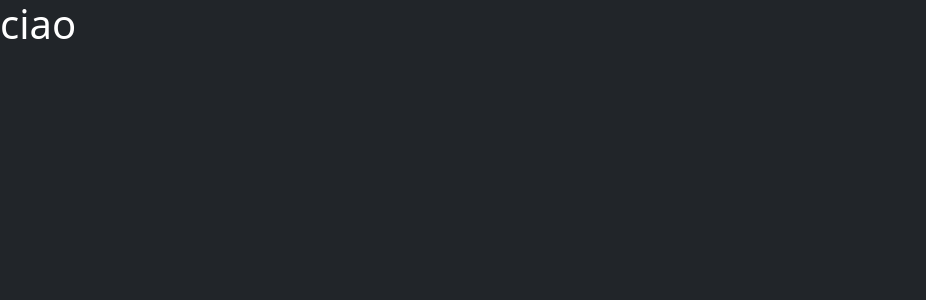
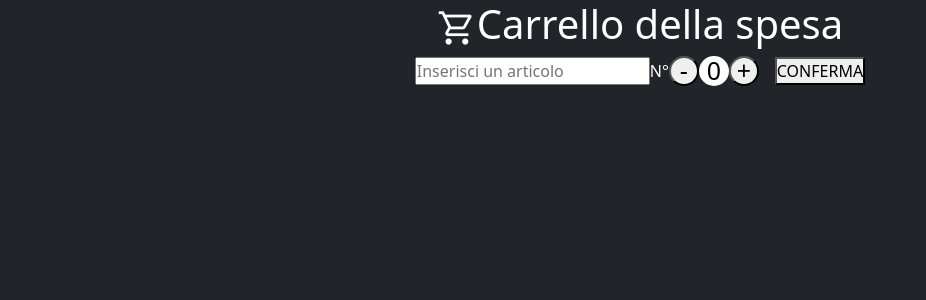
Before and after one commit to Davide-Scarsi/typescript-shopping-cart, a React (Create React App) app: page / in a window 1280 px wide. Shown: the top 300 px of the page, without its empty margins (0-926 px from the left). Built offline with nearby package versions, Linux system fonts and the light colour scheme.

Commit message:
half way throw addItem component

```diff
--- /dev/null
+++ b/src/components/addItem/addItem.css
@@ -0,0 +1,16 @@
+.AddItem-container :is(.minus-button, .plus-button){
+height: 30px;
+aspect-ratio: 1;
+border-radius: 50%;
+font-size: 25px;
+}
+
+.AddItem-container .counter{
+    background-color: white;
+    color: black;
+    height: 30px;
+    aspect-ratio: 1;
+    border-radius: 50%;
+    font-size: 25px;
+
+}
--- /dev/null
+++ b/src/components/addItem/addItem.tsx
@@ -0,0 +1,60 @@
+import React from "react";
+import './addItem.css'
+import { useState, useEffect } from 'react';
+
+
+
+export default function FunctionalComponentAddItem() {
+
+
+
+    const [shoppingList, setShoppingList] = useState<any>(null);
+
+
+    // Questa funzione parte la prima volta che viene caricata la pagina e va a caricare INVENTARIO dal local storage
+    useEffect(() => {
+        const data = window.localStorage.getItem('LISTASPESA')
+        if (data !== null) { setShoppingList(JSON.parse(data)) }
+    }, [])
+
+    // Questa funzione è alle dipendenze di "inventory" e parte ogni volta che inventory cambia
+    useEffect(() => {
+        window.localStorage.setItem('LISTASPESA', JSON.stringify(shoppingList))
+    }, [shoppingList])
+
+
+
+
+    function addToChart (): void{
+        console.log("click");
+
+        const insert = (document.getElementById('insert') as HTMLInputElement).value
+        console.log(insert);
+
+        const shoppingCart : string[] = []
+        shoppingCart.push(insert)
+        setShoppingList(shoppingCart)
+    }
+
+
+
+
+
+    return (<>
+
+        <div className='row'>
+            <div className='col-12 all-centered'>
+                <div className='AddItem-container all-centered'>
+                    <input id="insert" placeholder="Inserisci un articolo" type="text" />
+                    <span>N°</span>
+                    <button className="minus-button all-centered">-</button>
+                    <span className="counter all-centered">0</span>
+                    <button className="plus-button all-centered">+</button>
+                    <button className="confirm-button all-centered ms-3" onClick={()=>{addToChart()}}>CONFERMA</button>
+                </div>
+            </div>
+        </div>
+
+
+    </>)
+}
--- /dev/null
+++ b/src/components/item/item.tsx
@@ -0,0 +1,13 @@
+import React from "react";
+import './item.css'
+
+export default function item() {
+
+
+    return (<>
+
+    <p></p>
+
+
+    </>)
+}
--- a/src/index.tsx
+++ b/src/index.tsx
@@ -3,9 +3,10 @@ import ReactDOM from 'react-dom/client';
 import './index.css';
 import App from './pages/App';
 import reportWebVitals from './reportWebVitals';
+
 import 'bootstrap/dist/css/bootstrap.css';
+import { createBrowserRouter, RouterProvider } from "react-router-dom";
 
-import { createBrowserRouter, RouterProvider } from "react-router-dom";
 
 const router = createBrowserRouter(
   [
--- a/src/pages/App.css
+++ b/src/pages/App.css
@@ -1,4 +1,4 @@
-.App {
+/* .App {
   text-align: center;
 }
 
@@ -35,4 +35,20 @@
   to {
     transform: rotate(360deg);
   }
+} */
+
+*{
+  margin: 0;
+  padding: 0;
+  box-sizing: border-box;
 }
+
+.all-centered{
+  display: flex;
+  justify-content: center;
+  align-items: center;
+}
+
+.shopping-cart-icon{
+  font-size: 40px !important;
+}
--- a/src/pages/App.tsx
+++ b/src/pages/App.tsx
@@ -1,15 +1,40 @@
 import React from 'react';
-import logo from './logo.svg';
 import './App.css';
+import AddItem from "../components/addItem/addItem";
+import Item from "../components/item/item";
 
 function App() {
 
 
   return (
     <>
-    <div className="vh-100 bg-dark text-white">
-      <h1>ciao</h1>
-    </div>
+
+      <link rel="stylesheet" href="https://fonts.googleapis.com/css2?family=Material+Symbols+Outlined:opsz,wght,FILL,GRAD@20..48,100..700,0..1,-50..200" />
+
+
+      <div className="vh-100 bg-dark text-white">
+
+        <div className='container'>
+          <div className='row'>
+            <div className='col-12 all-centered'>
+              <span className="material-symbols-outlined shopping-cart-icon">shopping_cart</span>
+
+              <h1>Carrello della spesa</h1>
+            </div>
+          </div>
+
+          {/* row */}
+          <AddItem />
+
+          <div className='row'>
+            <div className='col-12 all-centered'>
+              <Item />
+            </div>
+          </div>
+
+        </div>
+
+      </div>
     </>
   );
 }
```
Also changed, not shown: src/components/item/item.css (added).
